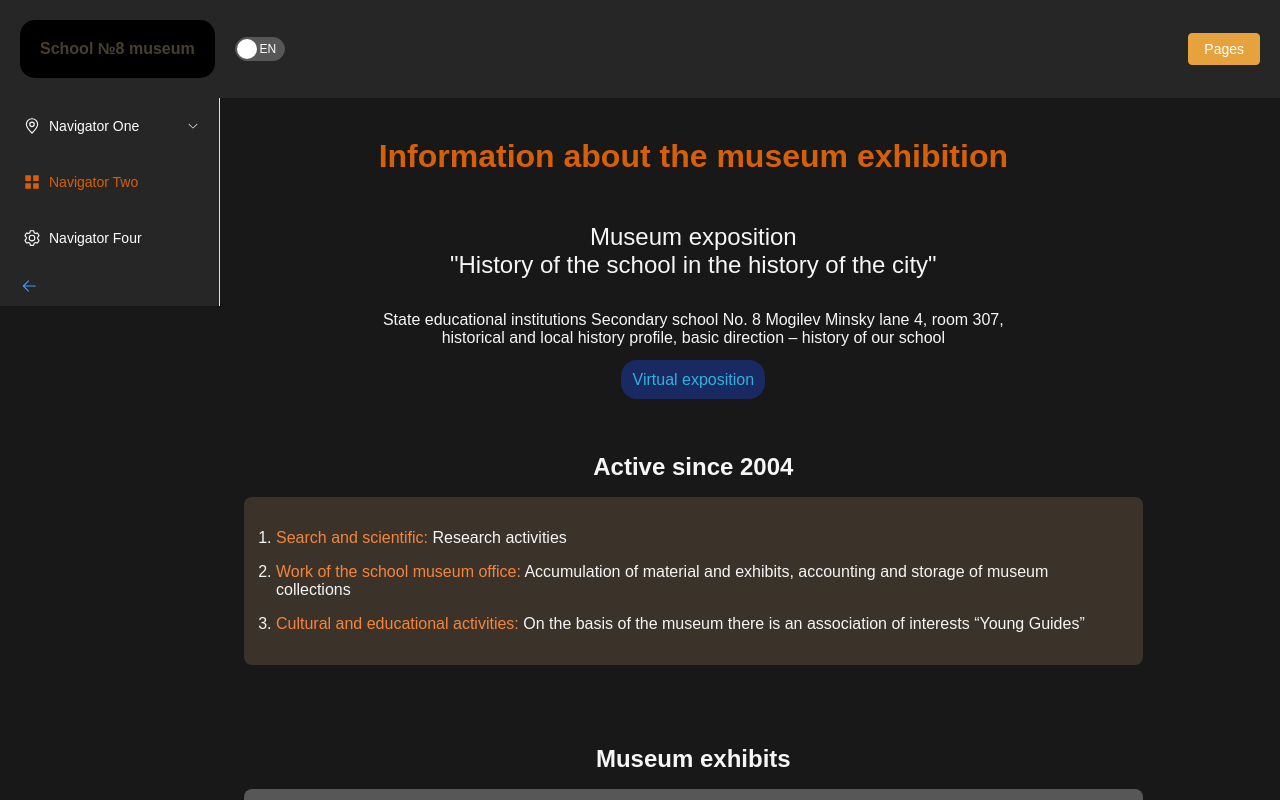
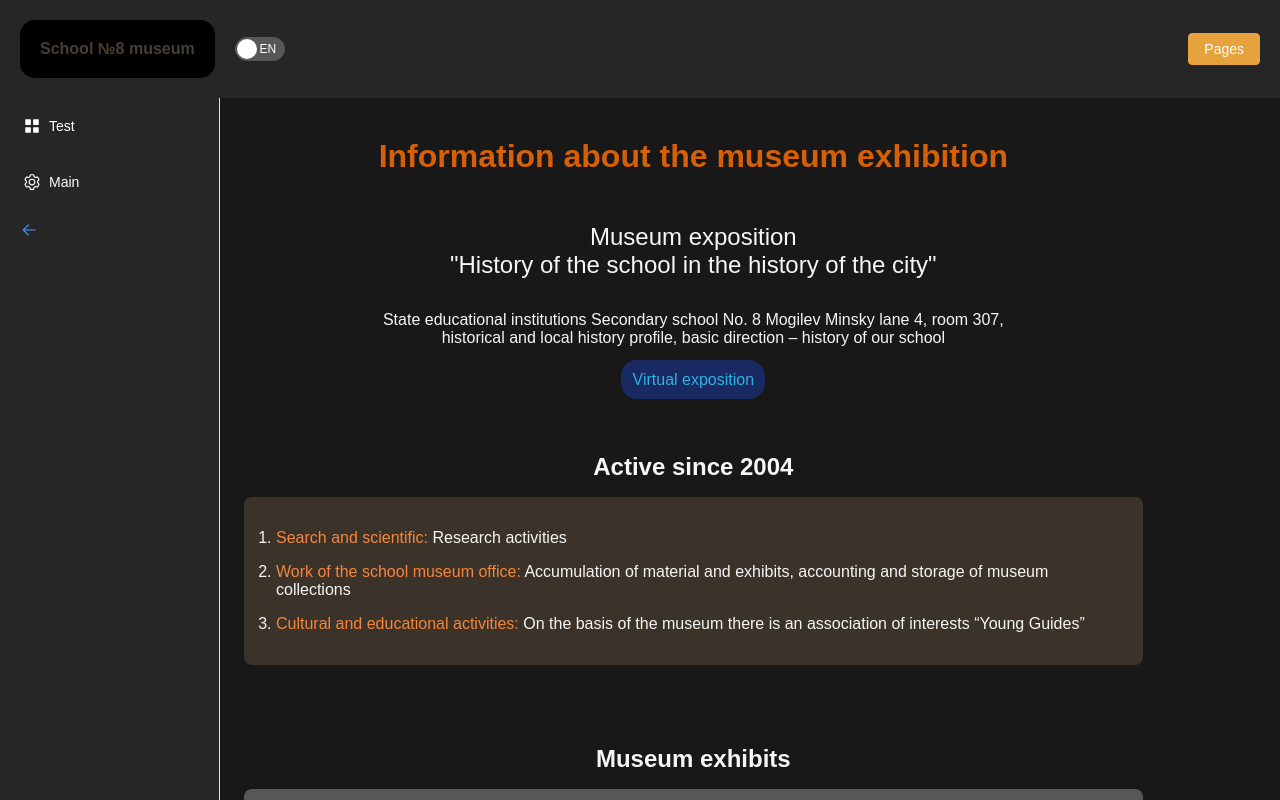
Before and after one commit to sunflower560/school-museum, a Vue app: page / in a window 1280 px wide. Shown: the top 800 px of the page. Built offline with nearby package versions, Linux system fonts and the light colour scheme.

Commit message:
fix menu

```diff
--- a/src/App.vue
+++ b/src/App.vue
@@ -22,14 +22,6 @@ import {computed, ref} from "vue";
 import Menu from '@/components/Menu.vue'
 
 
-const route = useRoute()
-
-// const layoutComponent: any = computed(() => {
-//   if (route?.meta?.layout === 'main-layout') {
-//     return MainLayout
-//   }
-//   return EmptyLayout
-// })
 </script>
 
 <style scoped lang="scss">
--- a/src/components/Menu.vue
+++ b/src/components/Menu.vue
@@ -5,31 +5,20 @@
       text-color="#fff"
       active-text-color="#d56008"
       background-color="#262626"
+      router
       :collapse="collapse"
   >
-    <el-sub-menu index="1">
-      <template #title>
-        <el-icon>
-          <location/>
-        </el-icon>
-        <span>Navigator One</span>
-      </template>
-      <el-menu-item-group>
-        <el-menu-item index="1-1">item one</el-menu-item>
-        <el-menu-item index="1-2">item two</el-menu-item>
-      </el-menu-item-group>
-    </el-sub-menu>
-    <el-menu-item index="2">
+    <el-menu-item :index="{name: 'test'}" >
       <el-icon>
         <icon-menu/>
       </el-icon>
-      <template #title>Navigator Two</template>
+      <template #title>Test</template>
     </el-menu-item>
-    <el-menu-item index="4">
+    <el-menu-item :index="{name: 'main'}">
       <el-icon>
         <setting/>
       </el-icon>
-      <template #title>Navigator Four</template>
+      <template #title>Main</template>
     </el-menu-item>
 
     <el-button @click="isCollapse" type="text" size="large">
@@ -61,6 +50,10 @@ const isCollapse = () => collapse.value = !collapse.value
   }
 }
 
+.el-menu-vertical-demo {
+  height: 100vh;
+}
+
 .el-menu-vertical-demo:not(.el-menu--expand) {
   min-height: 100%;
   @media(max-width: $large-screen-up) {
```
Also changed, not shown: src/pages/common/MainPage.vue (+19 -0 lines).
